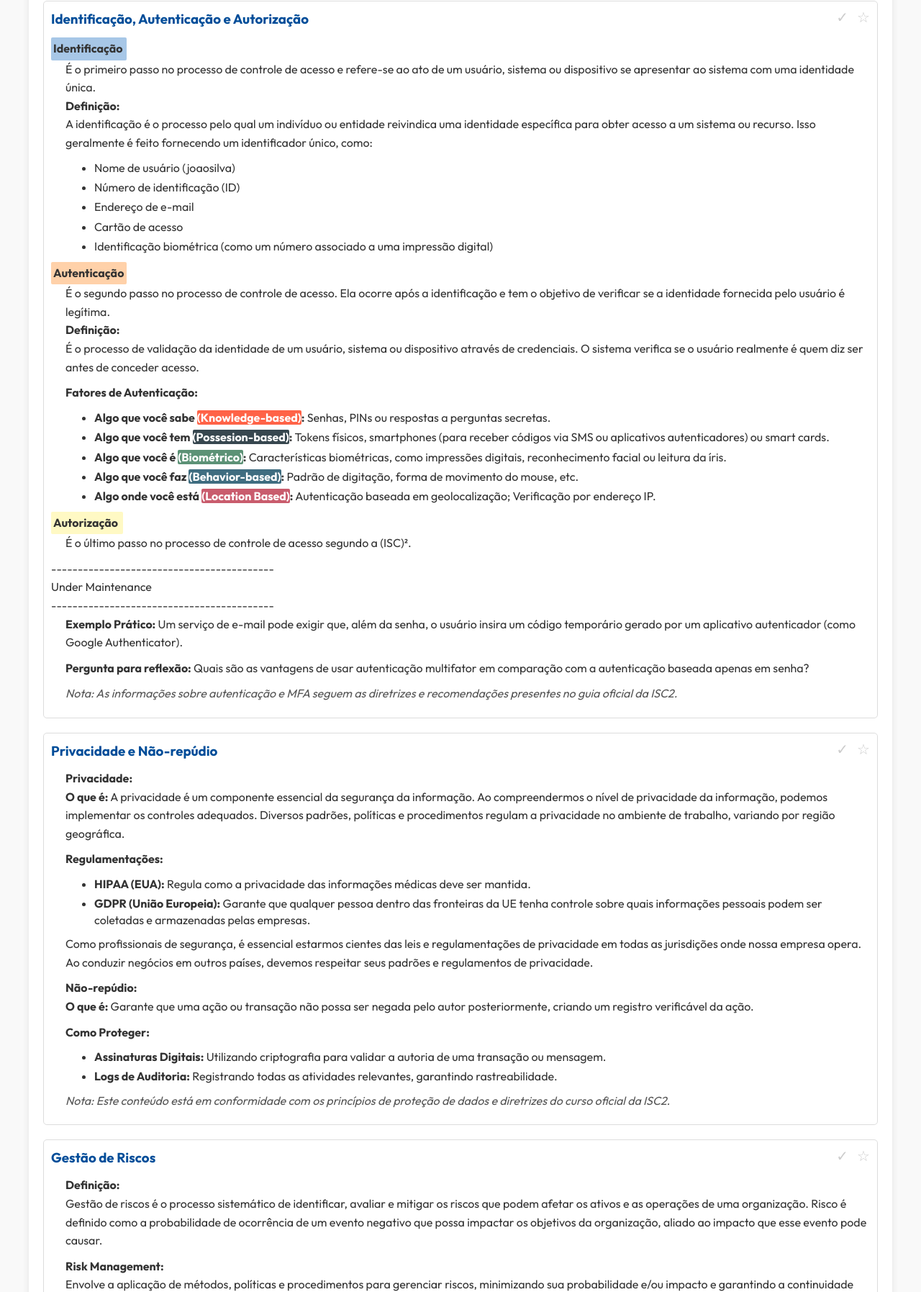
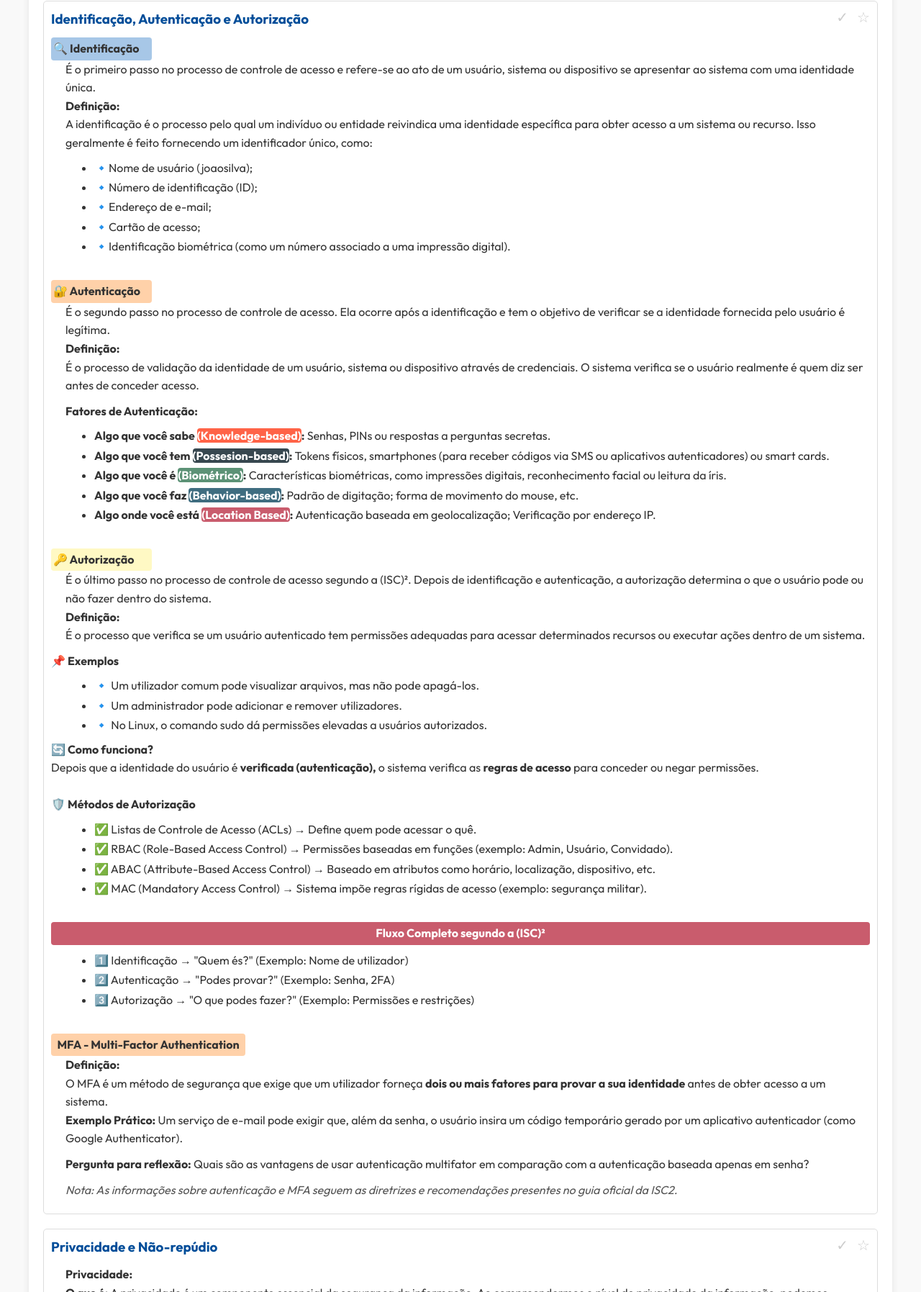
Before and after one commit to joaaoazul/packet.intercept, a website: page index.html in a window 1280 px wide. Shown: the part 2085-3880 px from the top of the page at 72% size. Drawn offline with Linux system fonts and the light colour scheme.

Commit message:
v1.4.2 - content update on IAA and MFA

```diff
--- a/index.html
+++ b/index.html
@@ -115,21 +115,22 @@
           <button class="favorite-btn" title="Marcar como favorito">&#9734;</button>
           <button class="progress-btn" title="Marcar como concluído">&#10003;</button>
           <h3>Identificação, Autenticação e Autorização</h3>
-          <h4 style="background-color: #a7c7e7; border-radius: 2px; width: 105px; padding: 3px;">   Identificação</h4>
+          <h4 style="background-color: #a7c7e7; border-radius: 4px; width: 140px; padding: 3px;">🔍 Identificação</h4>
           <p>
           É o primeiro passo no processo de controle de acesso e refere-se ao ato de um usuário, sistema ou dispositivo se apresentar ao sistema com uma identidade única.
           <br>
           <strong>Definição:</strong><br>
           A identificação é o processo pelo qual um indivíduo ou entidade reivindica uma identidade específica para obter acesso a um sistema ou recurso. Isso geralmente é feito fornecendo um identificador único, como:
           <ul>
-              <li>Nome de usuário (joaosilva)</li>
-              <li>Número de identificação (ID)</li>
-              <li>Endereço de e-mail</li>
-              <li>Cartão de acesso</li>
-              <li>Identificação biométrica (como um número associado a uma impressão digital)</li>
+              <li>🔹Nome de usuário (joaosilva);</li>
+              <li>🔹Número de identificação (ID);</li>
+              <li>🔹Endereço de e-mail;</li>
+              <li>🔹Cartão de acesso;</li>
+              <li>🔹Identificação biométrica (como um número associado a uma impressão digital).</li>
             </ul>
             </p>
-          <h4 style="background-color: #FFD1A9; border-radius: 2px; width: 105px; padding: 3px;">Autenticação</h4>
+            <br>
+          <h4 style="background-color: #FFD1A9; border-radius: 4px; width: 140px; padding: 3px;">🔐 Autenticação</h4>
           <p>
             É o segundo passo no processo de controle de acesso. Ela ocorre após a identificação e tem o objetivo de verificar se a identidade fornecida pelo usuário é legítima.
           <br>
@@ -140,23 +141,49 @@
             <strong>Fatores de Autenticação:</strong>
           </p>
           <ul>
-            <li><strong>Algo que você sabe <span style="background-color: tomato; color: #ffff; border-radius: 2px;"> (Knowledge-based)</span>:</strong> Senhas, PINs ou respostas a perguntas secretas.</li>
-            <li><strong>Algo que você tem <span style="background-color: #37474F; color: #ffff; border-radius: 2px;"> (Possesion-based)</span>:</strong> Tokens físicos, smartphones (para receber códigos via SMS ou aplicativos autenticadores) ou smart cards.</li>
-            <li><strong>Algo que você é <span style="background-color: #5C9276; color: #ffff; border-radius: 2px;"> (Biométrico)</span>:</strong> Características biométricas, como impressões digitais, reconhecimento facial ou leitura da íris.</li>
-            <li><strong>Algo que você faz <span style="background-color: #3F6D80; color: #ffff; border-radius: 2px;"> (Behavior-based)</span>:</strong> Padrão de digitação, forma de movimento do mouse, etc. </li>
-          <li><strong>Algo onde você está <span style="background-color: #C95C6D; color: #ffff; border-radius: 2px;"> (Location Based)</span>:</strong> Autenticação baseada em geolocalização; Verificação por endereço IP.</li>
+            <li><strong>Algo que você sabe <span style="background-color: tomato; color: #ffff; border-radius: 4px;"> (Knowledge-based)</span>:</strong> Senhas, PINs ou respostas a perguntas secretas.</li>
+            <li><strong>Algo que você tem <span style="background-color: #37474F; color: #ffff; border-radius: 4px;"> (Possesion-based)</span>:</strong> Tokens físicos, smartphones (para receber códigos via SMS ou aplicativos autenticadores) ou smart cards.</li>
+            <li><strong>Algo que você é <span style="background-color: #5C9276; color: #ffff; border-radius: 4px;"> (Biométrico)</span>:</strong> Características biométricas, como impressões digitais, reconhecimento facial ou leitura da íris.</li>
+            <li><strong>Algo que você faz <span style="background-color: #3F6D80; color: #ffff; border-radius: 4px;"> (Behavior-based)</span>:</strong> Padrão de digitação; forma de movimento do mouse, etc. </li>
+          <li><strong>Algo onde você está <span style="background-color: #C95C6D; color: #ffff; border-radius: 4px;"> (Location Based)</span>:</strong> Autenticação baseada em geolocalização; Verificação por endereço IP.</li>
           </ul>
-          <h4 style="background-color: #FFF9C4; border-radius: 2px; width: 100px; padding: 3px;">Autorização</h4>
+          <br>
+          <h4 style="background-color: #FFF9C4; border-radius: 4px; width: 140px; padding: 3px;">🔑 Autorização</h4>
           <p>
-            É o último passo no processo de controle de acesso segundo a (ISC)².
+            É o último passo no processo de controle de acesso segundo a (ISC)². Depois de identificação e autenticação, a autorização determina o que o usuário pode ou não fazer dentro do sistema.
+           <br><strong>Definição:</strong><br>
+            É o processo que verifica se um usuário autenticado tem permissões adequadas para acessar determinados recursos ou executar ações dentro de um sistema.
+
+            <h4>📌 Exemplos</h4>
+            <ul>
+              <li>🔹 Um utilizador comum pode visualizar arquivos, mas não pode apagá-los.</li>
+              <li>🔹 Um administrador pode adicionar e remover utilizadores.</li>
+              <li>🔹 No Linux, o comando sudo dá permissões elevadas a usuários autorizados.</li>
+            </ul>
+           <h4>🔄 Como funciona?</h4>
+            Depois que a identidade do usuário é <strong> verificada (autenticação),</strong> o sistema verifica as <strong> regras de acesso </strong>para conceder ou negar permissões.<br>
+            <br>
+            <h4>🛡️ Métodos de Autorização</h4>
+            <ul>
+              <li>✅ Listas de Controle de Acesso (ACLs) → Define quem pode acessar o quê.</li>
+              <li>✅ RBAC (Role-Based Access Control) → Permissões baseadas em funções (exemplo: Admin, Usuário, Convidado).</li>
+              <li>✅ ABAC (Attribute-Based Access Control) → Baseado em atributos como horário, localização, dispositivo, etc.</li>
+              <li>✅ MAC (Mandatory Access Control) → Sistema impõe regras rígidas de acesso (exemplo: segurança militar).</li>
+             </ul>
+             <br>
+            <h4 style="background-color: #C95C6D; color: #ffff; border-radius: 4px; padding: 3px; text-align: center;">Fluxo Completo segundo a (ISC)²</h4>
+              <ul>
+                <li>1️⃣ Identificação → "Quem és?" (Exemplo: Nome de utilizador)</li>
+                <li>2️⃣ Autenticação → "Podes provar?" (Exemplo: Senha, 2FA)</li>
+                <li>3️⃣ Autorização → "O que podes fazer?" (Exemplo: Permissões e restrições)</li>
+              </ul>
           </p>
-
-          ------------------------------------------ <br>
-          Under Maintenance <br>
-          ------------------------------------------
-
+          <br>
+          <h4 style="background-color: #FFD1A9; border-radius: 4px; width: 270px; padding: 3px;  text-align: center;">MFA - Multi-Factor Authentication</h4>
           <p>
-            <strong>Exemplo Prático:</strong> Um serviço de e-mail pode exigir que, além da senha, o usuário insira um código temporário gerado por um aplicativo autenticador (como Google Authenticator).
+            <strong>Definição:</strong><br>
+          O MFA é um método de segurança que exige que um utilizador forneça <strong> dois ou mais fatores para provar a sua identidade </strong> antes de obter acesso a um sistema.<br>
+           <strong>Exemplo Prático:</strong> Um serviço de e-mail pode exigir que, além da senha, o usuário insira um código temporário gerado por um aplicativo autenticador (como Google Authenticator).
           </p>
           <p>
             <strong>Pergunta para reflexão:</strong> Quais são as vantagens de usar autenticação multifator em comparação com a autenticação baseada apenas em senha?
```
